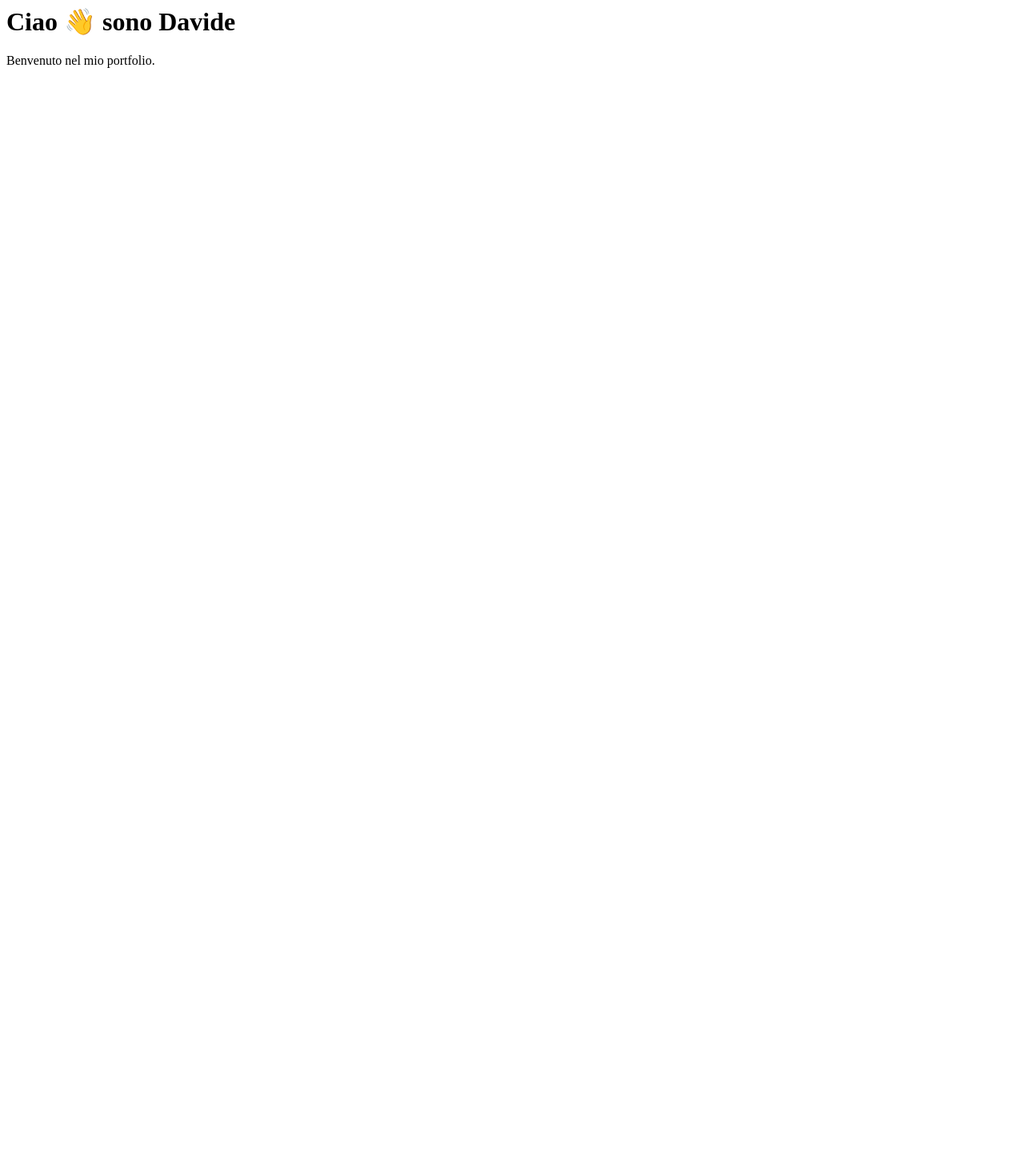
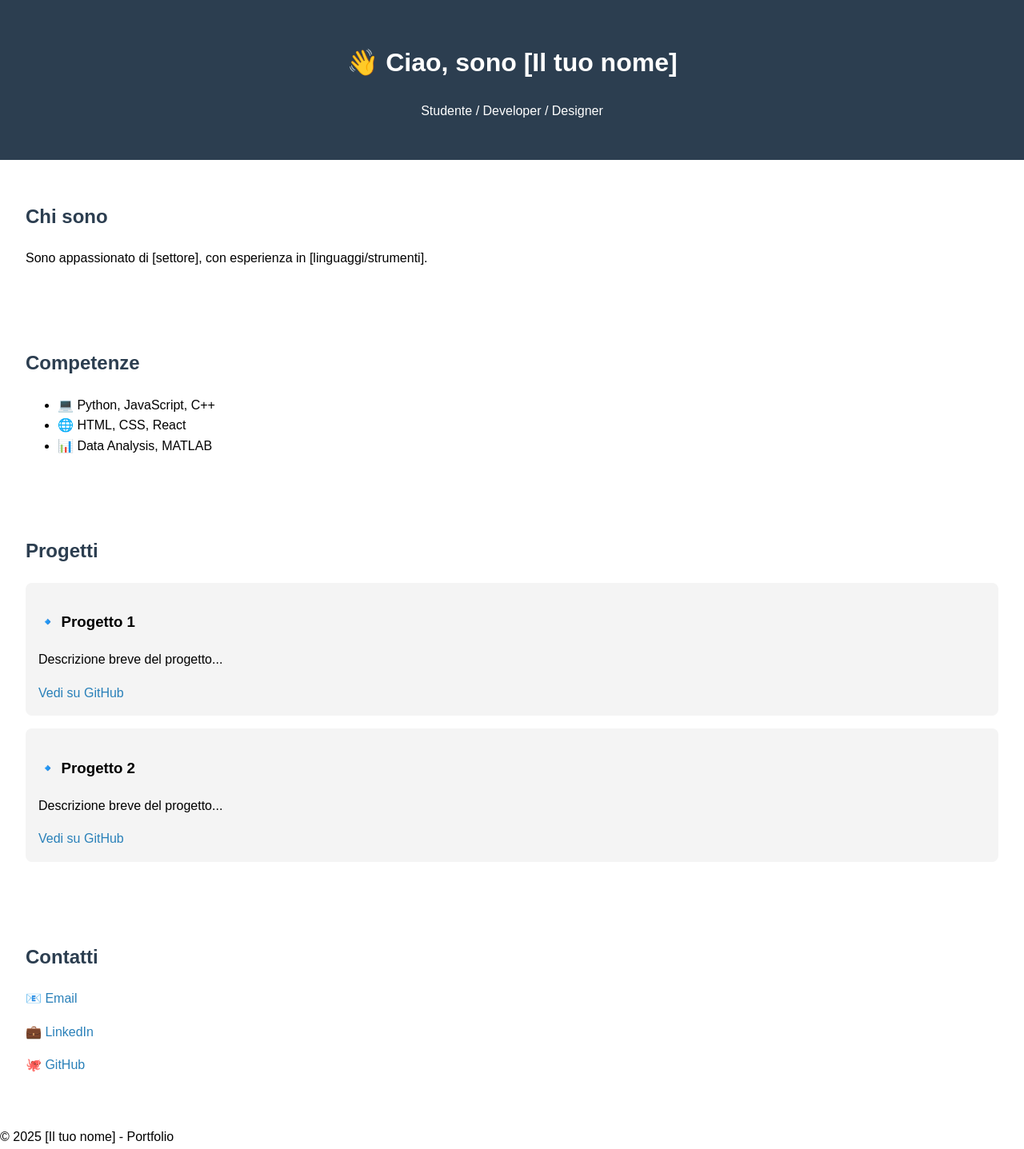
Before and after one commit to pisqji/pisqji.github.io, a plain HTML site: page index.html in a window 1280 px wide. Shown: the whole page at 80% size. Before the commit the page ends 800 px from the top, so only its background shows below. Drawn offline with Linux system fonts and the light colour scheme.

Commit message:
Update index.html

```diff
--- a/index.html
+++ b/index.html
@@ -1,10 +1,54 @@
+<!DOCTYPE html>
 <html lang="it">
 <head>
   <meta charset="UTF-8">
-  <title>Portfolio - Pasquale Iavarone</title>
+  <meta name="viewport" content="width=device-width, initial-scale=1.0">
+  <title>Portfolio - Il tuo nome</title>
+  <link rel="stylesheet" href="style.css">
 </head>
 <body>
-  <h1>Ciao 👋 sono Davide</h1>
-  <p>Benvenuto nel mio portfolio.</p>
+  <header>
+    <h1>👋 Ciao, sono [Il tuo nome]</h1>
+    <p>Studente / Developer / Designer</p>
+  </header>
+
+  <section id="about">
+    <h2>Chi sono</h2>
+    <p>Sono appassionato di [settore], con esperienza in [linguaggi/strumenti].</p>
+  </section>
+
+  <section id="skills">
+    <h2>Competenze</h2>
+    <ul>
+      <li>💻 Python, JavaScript, C++</li>
+      <li>🌐 HTML, CSS, React</li>
+      <li>📊 Data Analysis, MATLAB</li>
+    </ul>
+  </section>
+
+  <section id="projects">
+    <h2>Progetti</h2>
+    <div class="project">
+      <h3>🔹 Progetto 1</h3>
+      <p>Descrizione breve del progetto...</p>
+      <a href="https://github.com/tuo-username/progetto1">Vedi su GitHub</a>
+    </div>
+    <div class="project">
+      <h3>🔹 Progetto 2</h3>
+      <p>Descrizione breve del progetto...</p>
+      <a href="https://github.com/tuo-username/progetto2">Vedi su GitHub</a>
+    </div>
+  </section>
+
+  <section id="contact">
+    <h2>Contatti</h2>
+    <p>📧 <a href="mailto:tuo@email.com">Email</a></p>
+    <p>💼 <a href="https://linkedin.com/in/tuo-username">LinkedIn</a></p>
+    <p>🐙 <a href="https://github.com/tuo-username">GitHub</a></p>
+  </section>
+
+  <footer>
+    <p>© 2025 [Il tuo nome] - Portfolio</p>
+  </footer>
 </body>
-</html
+</html>
```
